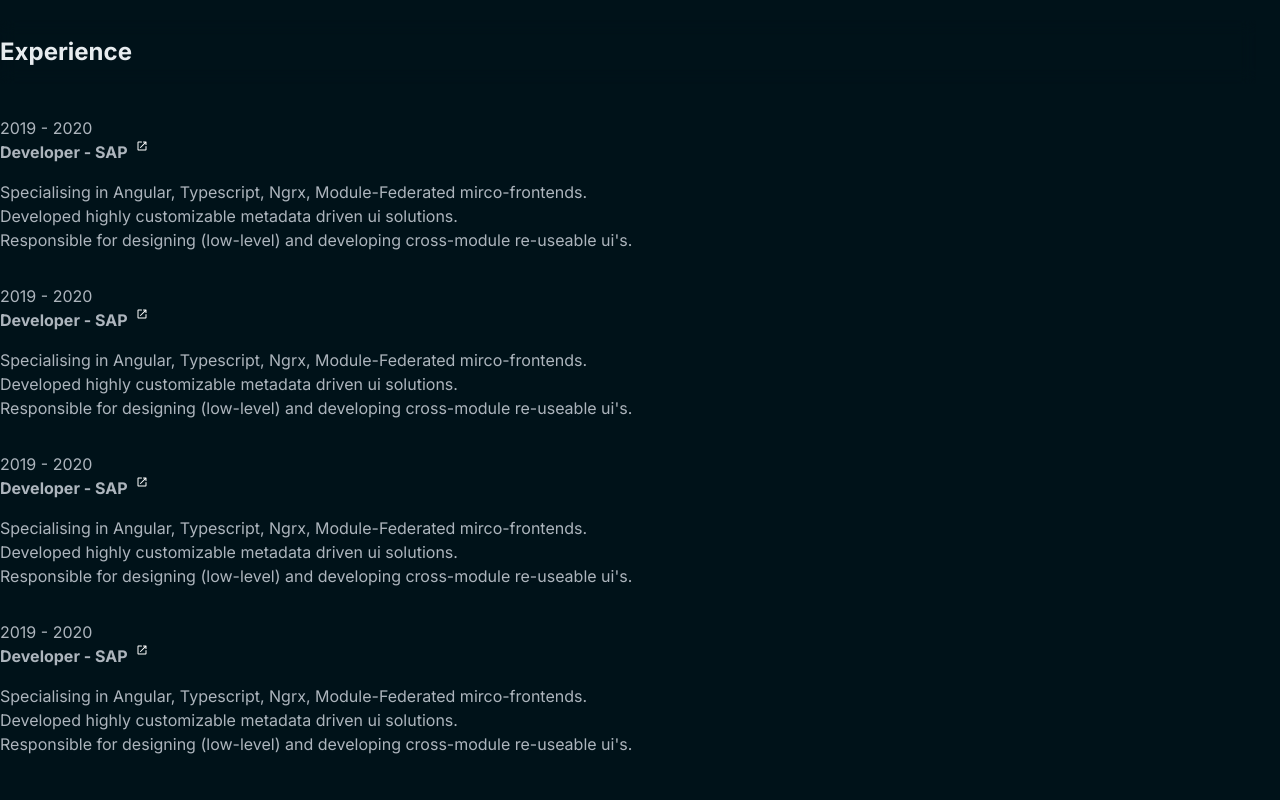
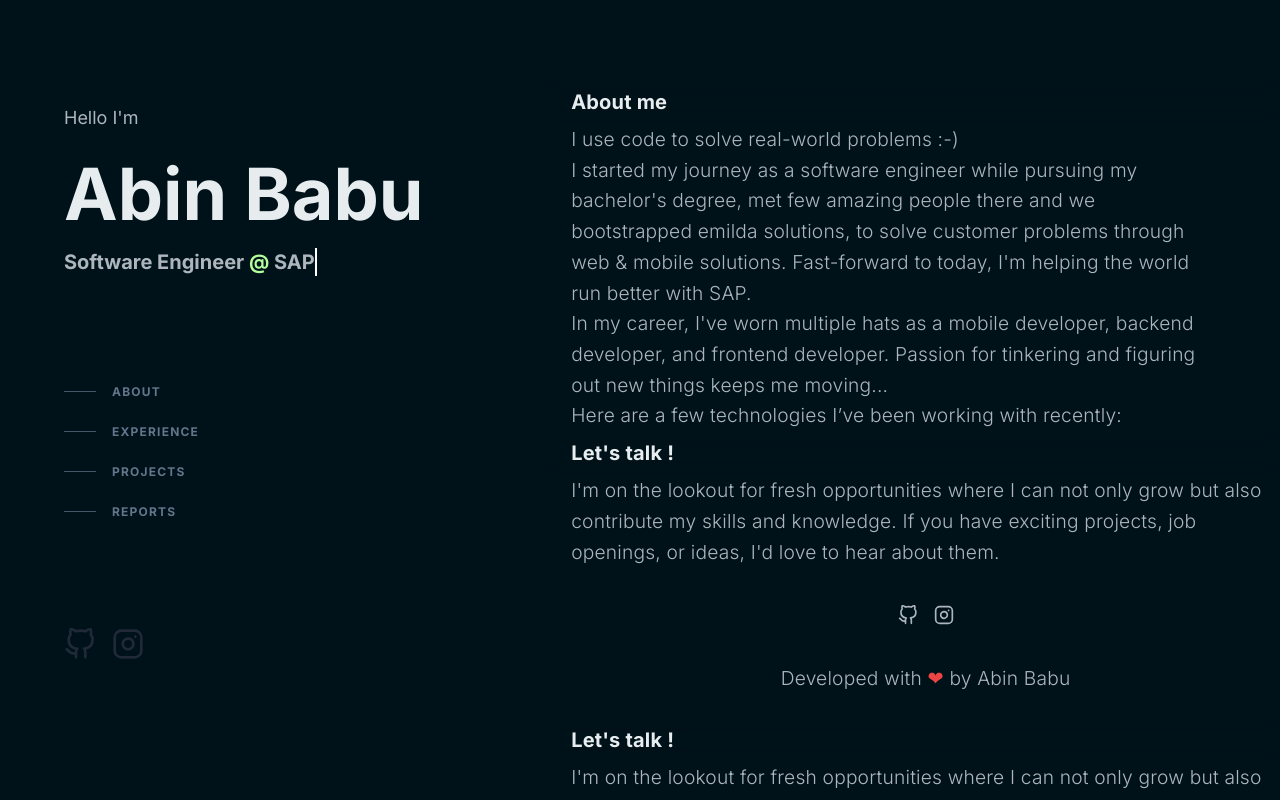
Before and after one commit to abinbabuabu/resume-web, a Next.js app: page / in a window 1280 px wide. Built offline with nearby package versions, Linux system fonts and the light colour scheme.

Commit message:
nav and container changes

```diff
--- a/app/about/page.tsx
+++ b/app/about/page.tsx
@@ -3,9 +3,11 @@
 
 export default function About() {
     return (
-        <section className="text-base text-normalText  md:pl-0 lg:pr-16 md:pr-8 md:pt-20 ">
+        <section className="text-base text-normalText md:pl-0 lg:pr-16 md:pr-8 md:pt-20 ">
             <div>
+
                 <SectionTitle title="About me"/>
+
 
                 <p className="">I use code to solve real-world problems :-)</p>
 
--- a/app/components/nav.tsx
+++ b/app/components/nav.tsx
@@ -1,6 +1,10 @@
+'use client'
 import React from 'react';
+import {usePathname} from "next/navigation";
+
 
 export default function Home() {
+    const pathname = usePathname()
     return (
         <nav className="flex-col sm:justify-start md:my-24 hidden md:flex">
             {[
@@ -10,11 +14,10 @@
                 ['Reports', '/reports'],
             ].map(([title, url]) => (
                 <ul key={title}>
-                    <a key={title} className="group flex items-center py-3 active" href={url}>
+                    <a key={title} className={ `flex items-center py-3 group ${pathname === `/${url}` ? 'active' : 'active' }`} href={url}>
                     <span
                         className="mr-4 h-px w-8 bg-slate-600 transition-all group-hover:w-16 group-hover:bg-slate-200 group-focus-visible:w-16 group-focus-visible:bg-slate-200 motion-reduce:transition-none"></span>
-                        <span
-                            className="text-xs font-bold uppercase tracking-widest text-slate-500 group-hover:text-slate-200 group-focus-visible:text-slate-200">{title}</span>
+                        <span className="text-xs font-bold uppercase tracking-widest text-slate-500 group-hover:text-slate-200 group-focus-visible:text-slate-200">{title}</span>
                     </a>
                 </ul>
 
--- a/app/components/section-title.tsx
+++ b/app/components/section-title.tsx
@@ -2,8 +2,8 @@
 
 export default function SectionTitle({title = "Section Title"}) {
     return (
-        <div className="text-textOnPrimary sticky top-0 z-20 -mx-6 w-screen px-6 py-4 backdrop-blur md:relative">
-            <h2 className="text-2xl font-bold ">{title}</h2>
+        <div className="text-textOnPrimary sticky top-0 z-20 -mx-6 w-screen px-6 py-2 backdrop-blur md:relative">
+            <h2 className="text-lg font-bold md:text-xl ">{title}</h2>
         </div>
     )
 }
--- a/app/layout.tsx
+++ b/app/layout.tsx
@@ -14,8 +14,8 @@
   children: React.ReactNode
 }) {
   return (
-    <html className="container bg-primary scroll-smooth mx-auto" lang="en">
-      <body className={inter.className}>{children}</body>
+    <html className={`container bg-primary scroll-smooth mx-auto ${inter.className}`} lang="en">
+      <>{children}</>
     </html>
   )
 }
--- a/app/page.tsx
+++ b/app/page.tsx
@@ -1,13 +1,13 @@
 import Hero from "@/app/components/hero";
 import About from "@/app/about/page";
 import Contact from "@/app/contact/page";
-import Experience from "@/app/(experience)/page";
+import Experience from "@/app/(experience)/experience";
 
 
 export default function Home() {
     return (
 
-            <div className="pl-8 pr-4 md:p-0 overflow-x-hidden justify-center md:overflow-y-hidden md:h-screen md:fixed">
+            <body className="pl-8 pr-4 md:p-0 overflow-x-hidden justify-center md:overflow-y-hidden md:h-screen ">
                 <div className="grid grid-cols-1 gap-12 md:grid-cols-5">
                     <div className="mt-12 md:col-span-2 md:mt-24">
                         <Hero/>
@@ -26,7 +26,7 @@
                 </div>
 
 
-            </div>
+            </body>
 
     )
 }
--- a/tailwind.config.ts
+++ b/tailwind.config.ts
@@ -29,9 +29,10 @@
                 accent: {
                     DEFAULT: '#b2ff9e',
                 },
-                g1: '#51c26f',
-                g2: '#adfda2',
-                g3: '#11d3f3',
+                g1: '#4f4ed7',
+                g2: '#11d3f3',
+                g3: '#fcc9ba',
+
             },
 
             keyframes: {
```
Also changed, not shown: app/(experience)/experience.tsx (renamed from app/(experience)/page.tsx).
